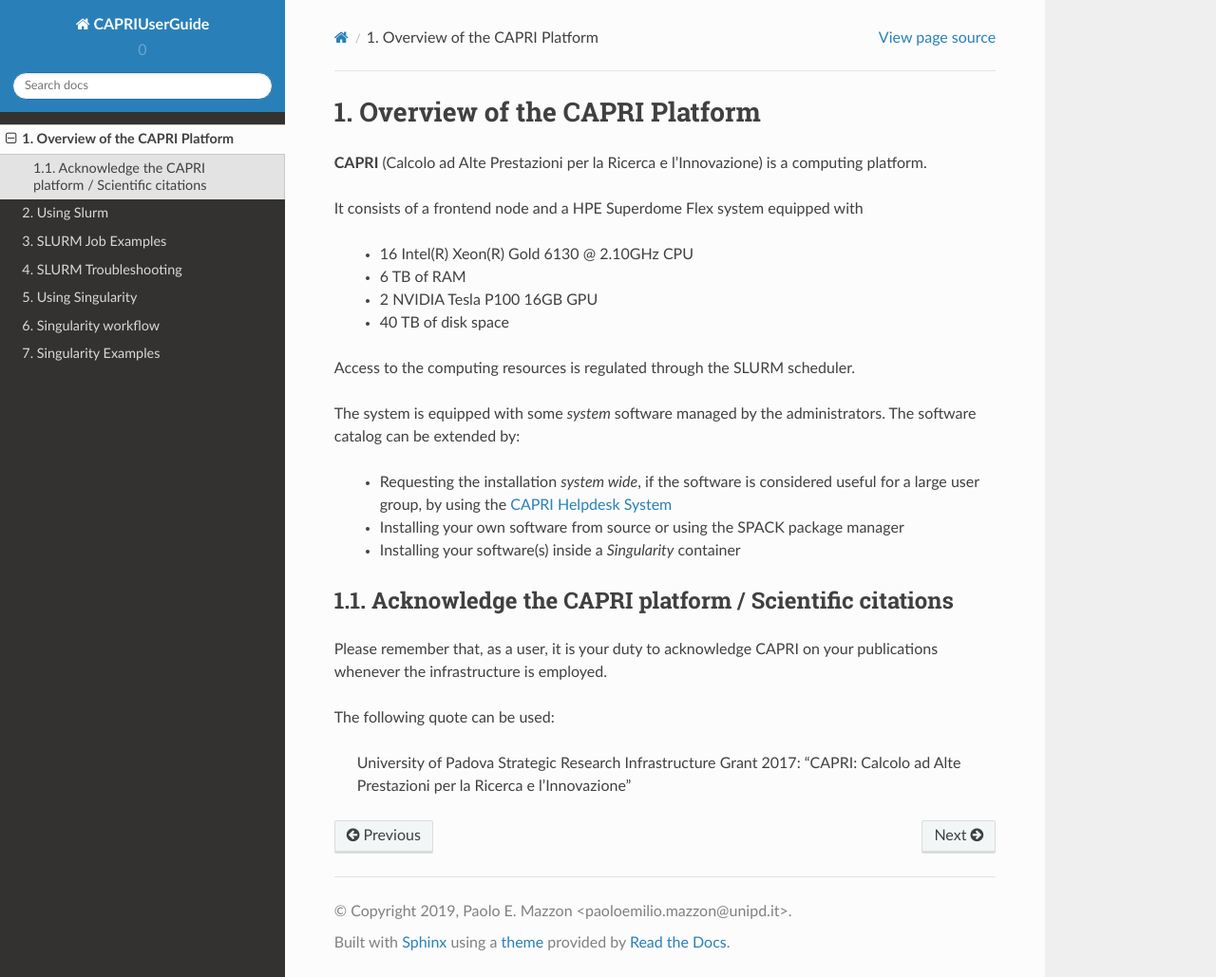
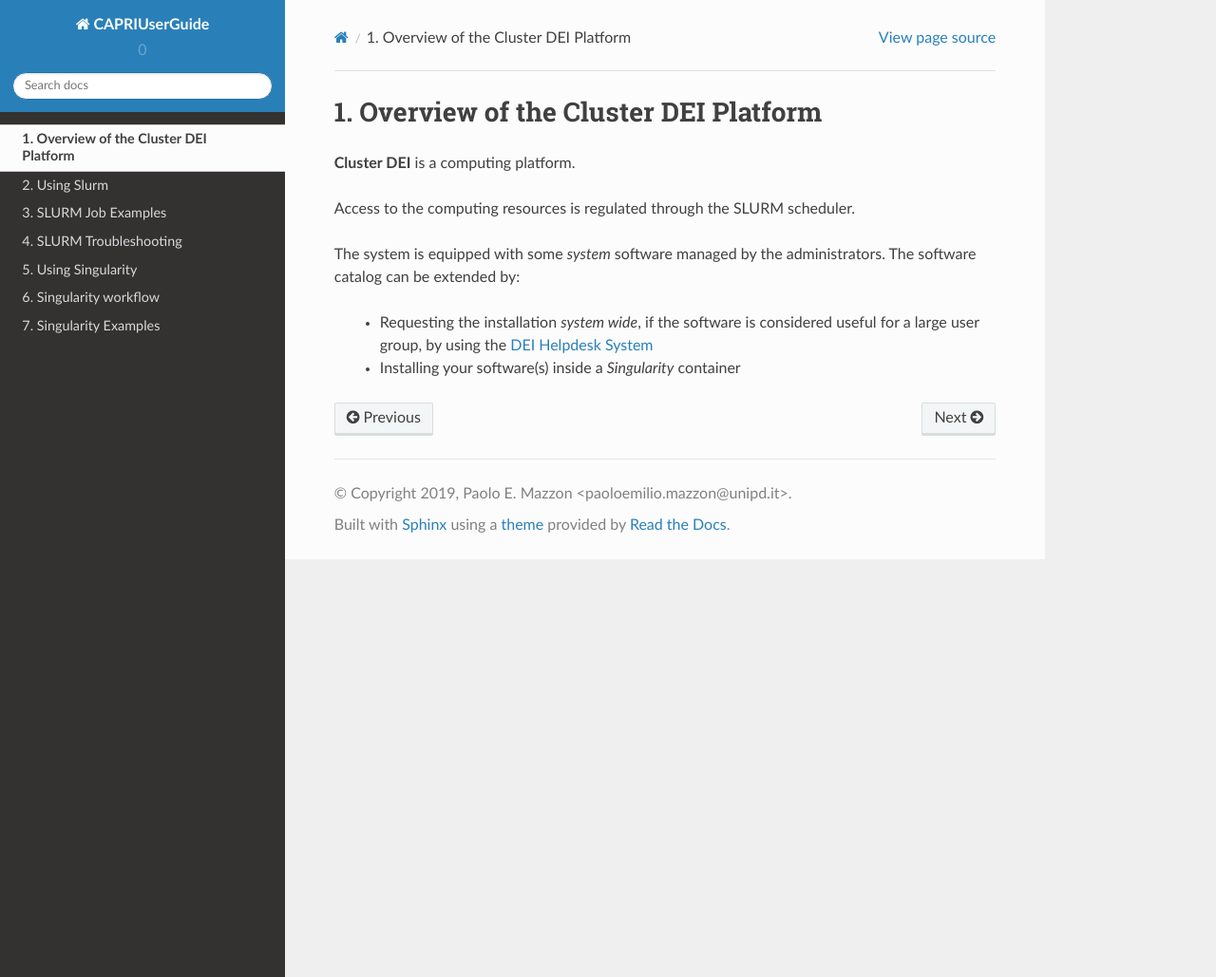
Before and after one commit to agostinoandriolo/clusterDEIguide, a Sphinx documentation site: the page built from ClusterDEIUserGuide-master/docs/Overview.rst, in a window 1280 px wide and 1029 px high. Shown: the whole window at 95% size. Built offline with Sphinx 7.4.7 and the Read the Docs theme 2.0.0, drawn with Linux system fonts in a browser that asks for light colours.

Commit message:
Update Overview.rst

```diff
--- a/ClusterDEIUserGuide-master/docs/Overview.rst
+++ b/ClusterDEIUserGuide-master/docs/Overview.rst
@@ -1,16 +1,10 @@
-Overview of the CAPRI Platform
+Overview of the Cluster DEI Platform
 ==============================
 
 .. _overview:
 
-**CAPRI** (Calcolo ad Alte Prestazioni per la Ricerca e l'Innovazione) is a computing platform.
+**Cluster DEI** is a computing platform.
 
-It consists of a frontend node and a HPE Superdome Flex system equipped with
-
-  * 16 Intel(R) Xeon(R) Gold 6130 @ 2.10GHz CPU
-  * 6 TB of RAM
-  * 2 NVIDIA Tesla P100 16GB GPU
-  * 40 TB of disk space
 
 Access to the computing resources is regulated through the SLURM scheduler.
 
@@ -18,17 +12,5 @@ The system is equipped with some *system* software managed by the administrators
 catalog can be extended by:
 
   * Requesting the installation *system wide*, if the software is considered useful for a large
-    user group, by using the `CAPRI Helpdesk System <https://capri.dei.unipd.it/helpdesk/>`_
-  * Installing your own software from source or using the SPACK package manager
+    user group, by using the `DEI Helpdesk System <https://www.dei.unipd.it/helpdesk/>`_
   * Installing your software(s) inside a *Singularity* container
-
-Acknowledge the CAPRI platform / Scientific citations
------------------------------------------------------
-
-Please remember that, as a user, it is your duty to acknowledge CAPRI
-on your publications whenever the infrastructure is employed.
-
-The following quote can be used:
-
-  University of Padova Strategic Research Infrastructure Grant 2017:
-  “CAPRI: Calcolo ad Alte Prestazioni per la Ricerca e l’Innovazione”
```
